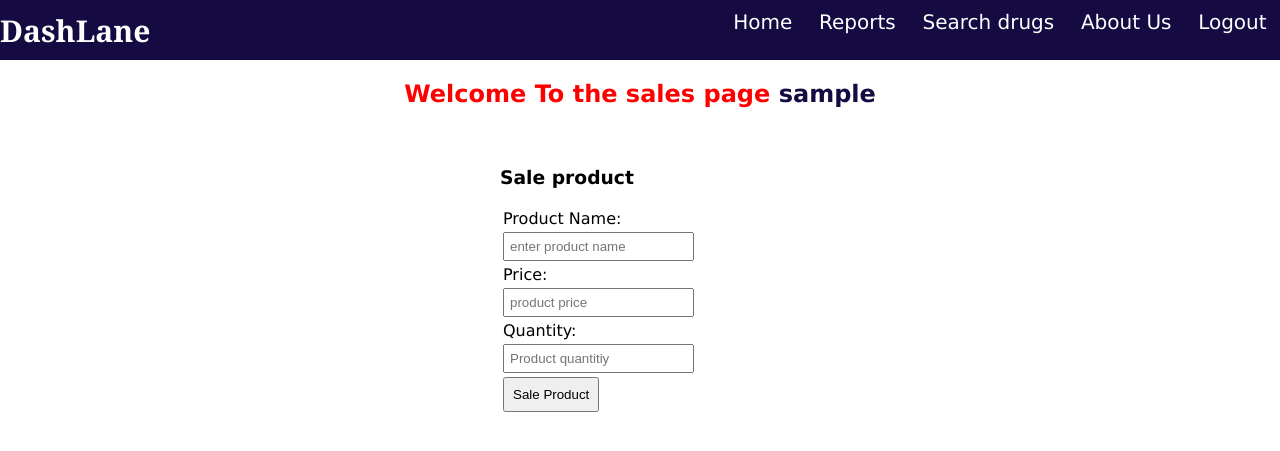
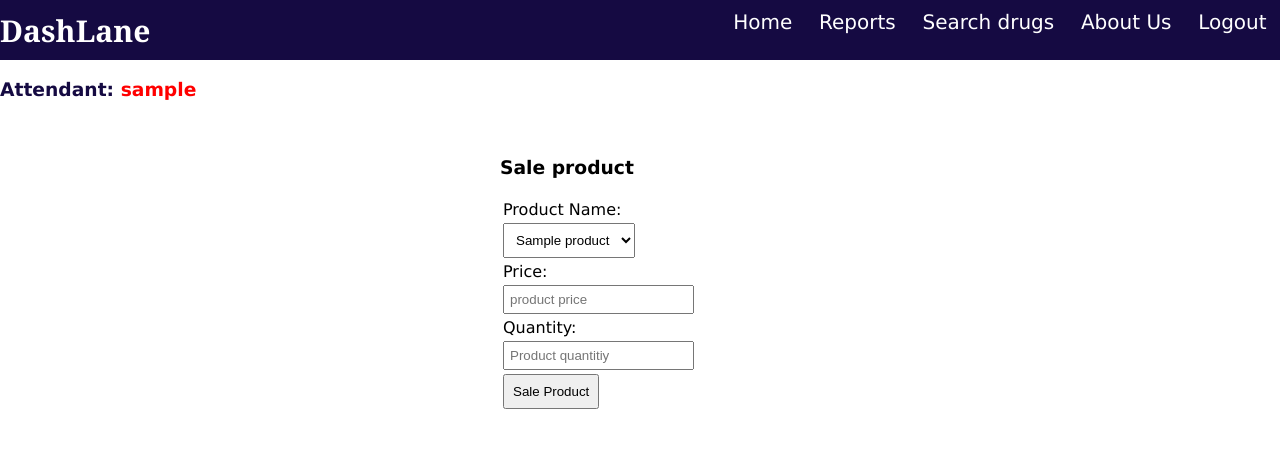
Before and after one commit to ronklubega/Drug-mananagement-system, a PHP site: page /attendant.php in a window 1280 px wide. Shown: the top 451 px of the page. Run offline with PHP 8.4, Linux system fonts and the light colour scheme; the visitor is signed in with stand-in values (Sample User, id 1); tables that the repository leaves empty or names only in its code hold one stand-in row (values such as "Sample post"); data that the repository does not hold is empty.

Commit message:
changes on index.php

```diff
--- a/attendant.php
+++ b/attendant.php
@@ -1,5 +1,6 @@
 <?php
 include('database.php');
+include('variables.php');
 if(!$_SESSION['USER_ID']){
     header("location:config.php");
     die();
@@ -8,25 +9,42 @@ if(!$_SESSION['USER_ID']){
 if(isset($_GET['msgsuccess'])){
     $msgsuccess =$_GET['msgsuccess'];
 }
-include('variables.php');
+
 if(isset($_GET['message'])){
 $msg=$_GET['message'];
+
 }
-if(isset($_GET['msgsuccess'])){
-    $msgsc=$_GET['msgsuccess'];
+// getting data from the s
+if(isset($_POST['sale'])){
+
+$sale_prdt_name=$_POST['productname'];
+$sale_prdt_price=$_POST['price'];
+$sale_prdt_quantity=$_POST['quantity'];
+$sale_prdt_total=($sale_prdt_price * $sale_prdt_quantity);
+// echo $sale_prdt_total;
 }
-if(isset($_GET['edit'])){
-    $prdt = $_GET['edit'];
-    $msql3 = mysqli_query($conn, "select * from products where id ='$prdt'");
-    $ptd = mysqli_fetch_assoc($msql3);
-    $ptdname = $ptd['productname'];
-    $ptdprice =$ptd['price'];
-    $ptdquantity =$ptd['quantity'];
+
+//getting available qunatity so that i cna compare it to the one being booked then substract and stay wi
+$prdtnames=mysqli_query($conn, "select * from products;");
+$prdtname =mysqli_query($conn, "select * from products;");
+$prdt3 =mysqli_fetch_assoc($prdtnames);
+$availableqnty =$prdt3['quantity'];
+
+
+// echo $availableqnty;
+if($sale_prdt_quantity<$availableqnty){
+    $availableqnty = intval($availableqnty)-intval($sale_prdt_quantity);
+        mysqli_query($conn, "insert into sales(productname,saleamount) values('$sale_prdt_name','$sale_prdt_total')");
+        mysqli_query($conn, "update products set quantity='$availableqnty' where productname='$sale_prdt_name'");
+}else{
+    header("location:attendant.php");
 }
-if(isset($_GET['failed'])){
-$failed =$_GET['failed'];
-}
+
 ?>
+
+
+
+<!-- Html section -->
 <html>
     <head>
     <link rel="stylesheet" href="mycss.css">
@@ -48,34 +66,41 @@ $failed =$_GET['failed'];
         </div>
         </div>
         <div>
-        <h2 style="color:red; text-align:center; ">Welcome To the sales page <span style="color:rgb(21, 10, 66);"><?php echo $_SESSION['USER_NAME']; ?></span></h2>
+        <h3 style="color:rgb(21, 10, 66); text-align:left; ">Attendant: <span style="color:red;"><?php echo $_SESSION['USER_NAME']; ?></span></h3>
     </div>
 <div style="padding-top:20px; padding-left:500px;">
     <h3>Sale product</h3>
-    <form action="register.php" method="POST">
-        <input type="hidden" name="id" value="<?php echo $prdt?>">
+    <form action="attendant.php" method="POST">
+
         <table>
             <tr>
                 <td>Product Name:</td>
             </tr>
             <tr>
-                <td><input type="text" name="productname" placeholder="enter product name" style="padding:5px;" required value="<?php echo $ptdname;?>"></td>
+            <td>
+               <select name="productname" id="productname" style="padding:8px;" width="50">
+               <?php while($product=$prdtname->fetch_assoc()):?>
+                <option value="<?php echo $product['productname'];?>"><?php echo $product['productname'];?></option>
+                <?php endwhile?>
+            </select>
+        </td>
+            <!-- <td><input type="text" name="productname" placeholder="enter product name" style="padding:5px;" required value="<?php echo $ptdname;?>"></td> -->
             </tr>
             <tr>
                 <td>Price:</td>
             </tr>
             <tr>
-                <td><input type="number" name="price" placeholder="product price" size="40" style="padding:5px;" required value="<?php echo $ptdprice;?>"></td>
+                <td><input type="number" name="price" placeholder="product price" size="40" style="padding:5px;" required></td>
             </tr>
             <tr>
                 <td>Quantity:</td>
             </tr>
             <tr>
-                <td><input type="number" name="quantity" placeholder="Product quantitiy" size="50" style="padding:5px;" required value="<?php echo $ptdquantity;?>"></td>
+                <td><input type="number" name="quantity" placeholder="Product quantitiy" size="50" style="padding:5px;" required></td>
             </tr>
             <tr>
 
-                <td><button type="submit" name="Register" style="padding:8px;">
+                <td><button type="submit" name="sale" style="padding:8px;">
                     Sale Product</button></td>
             </tr>
         </table>
@@ -83,3 +108,4 @@ $failed =$_GET['failed'];
     </div>
     </body>
 </html>
+<?php $conn->close();?>
--- a/dashlane.php
+++ b/dashlane.php
@@ -38,3 +38,4 @@ if(isset($_GET['message'])){
     <p style="color:red;  font-size:20px;"><?php echo $msg ?></p>
 </form>
 </div>
+<?php $conn->close();?>
--- a/important.php
+++ b/important.php
@@ -3,4 +3,5 @@
 // print_r($_POST);
 // $name = mysqli_real_escape_string($conn, $_POST['name']);
 // $email = mysqli_real_escape_string($conn, $_POST['email']);
+// <input type="hidden" name="id" value="<?php echo $prdt
 ?>
--- a/index.php
+++ b/index.php
@@ -35,7 +35,7 @@ $failed =$_GET['failed'];
 </head>
 <body>
     <div>
-        <h1>Welcome <?php echo $_SESSION['USER_NAME']; ?></h1>
+        <h3>Admin User: <span style="color:red;"><?php echo $_SESSION['USER_NAME']; ?></span></h3>
         <script> alert("<?php echo $msgsc?>");</script>
     </div>
     <div style="padding-top:20px; padding-left:500px;">
--- a/productlist.php
+++ b/productlist.php
@@ -22,7 +22,7 @@ if(isset($_GET['success'])){
 </head>
 <body>
 <div class="producttable">
-    <?php echo $mg;?>
+   <script>alert("<?php echo $mg;?>");</script>
 <h2>Products availabe</h2>
                 <table>
                     <thead>
--- a/variables.php
+++ b/variables.php
@@ -6,4 +6,8 @@ $msg='Register';
 $submitmessage='registerproducts';
 $failed='';
 $msgsc='';
+$sale_prdt_name='';
+$sale_prdt_price='';
+$sale_prdt_quantity='';
+$sale_prdt_total='';
 ?>
```
Also changed, not shown: attendantproductpage.php (+24 -0 lines).
